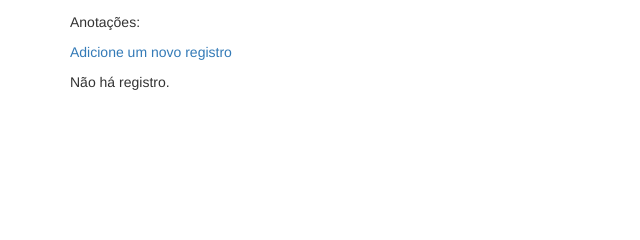
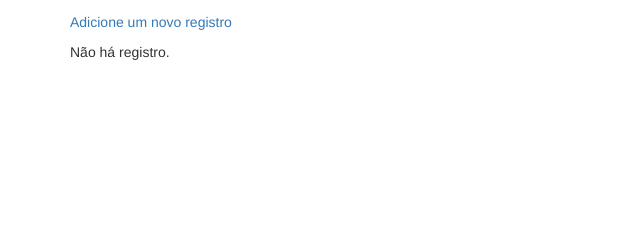
Before and after one commit to GoncalvesFilipe/LearningLog, a Django app: template PacoteDowndoad/Curso Django/learning_logs/templates/learning_logs/topic.html in a window 1280 px wide. Shown: the part 159-399 px from the top of the page, without its empty margins (0-640 px from the left). Run offline with Django 3.2, Linux system fonts and the light colour scheme; the template is opened without the code that fills it, so the values that code supplies are empty; some libraries are stand-ins or nearby versions.

Commit message:
criando templates

```diff
--- a/PacoteDowndoad/Curso Django/learning_logs/templates/learning_logs/topic.html
+++ b/PacoteDowndoad/Curso Django/learning_logs/templates/learning_logs/topic.html
@@ -7,7 +7,6 @@
 {% block content %}
 
     <p>Tópico: {{ topic }}</p>
-    <p>Anotações: </p>
 
     <p><a href="{% url 'new_entry' topic.id %}">Adicione um novo registro</a></p>
 
--- a/PacoteDowndoad/Curso Django/users/views.py
+++ b/PacoteDowndoad/Curso Django/users/views.py
@@ -11,6 +11,7 @@ def logout_view(request):
 
 def register(request):
     """Faz o cadatro de um novo usuário."""
+
     if request.user.is_authenticated:
         return HttpResponseRedirect(reverse('index'))# Faz o redirecionamento forçado para index, caso o usuário não esteja logado, mesmo se ele tentar forçar com link.
 
```
Also changed, not shown: PacoteDowndoad/Curso Django/db.sqlite3.
